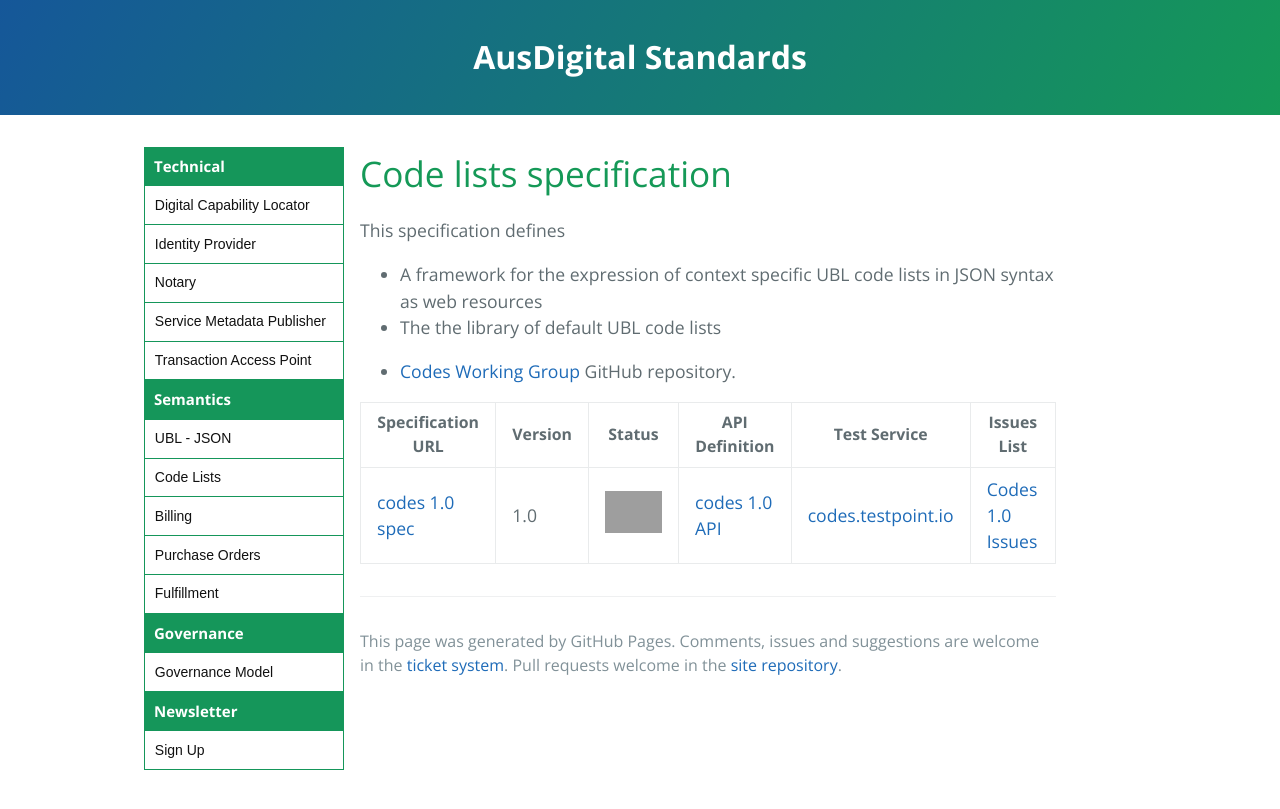
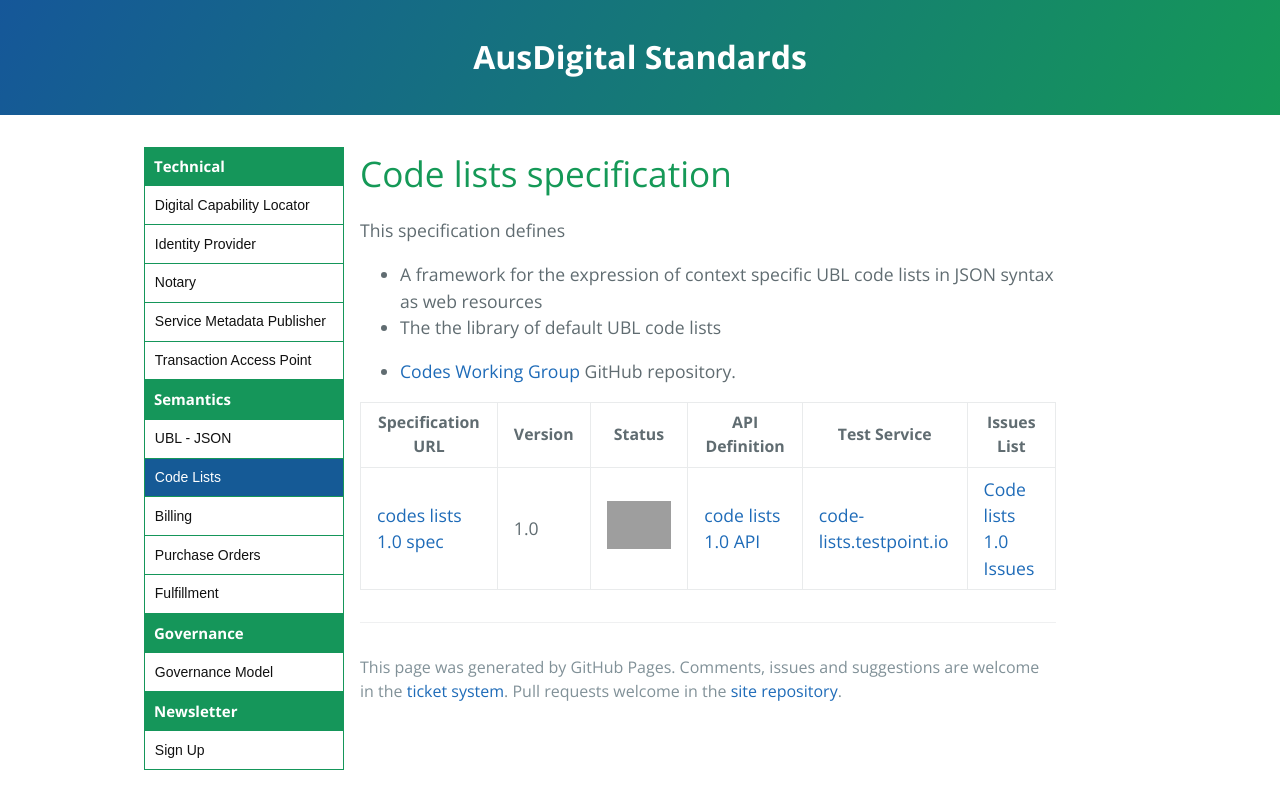
Before and after one commit to ausdigital/ausdigital.github.io, a Jekyll site: the page built from pages/code-lists.md, in a window 1280 px wide. Shown: the top 809 px of the page. Built offline with Jekyll 4.4.1, drawn with Linux system fonts in a browser that asks for light colours; grey boxes are pictures that could not be loaded.

Commit message:
fixed more links

```diff
--- a/pages/code-lists.md
+++ b/pages/code-lists.md
@@ -1,7 +1,7 @@
 ---
 layout: page
 title: code lists
-permalink: /codes/
+permalink: /code-lists/
 ---
 
 # Code lists specification
@@ -14,4 +14,4 @@
 
 | Specification URL | Version | Status | API Definition | Test Service | Issues List |
 | ----------------- | ------  | ------ | -------------- | ------------ | -------- |
-| [codes 1.0 spec](http://code-lists.readthedocs.io/) | 1.0 | ![Draft](http://rfc.unprotocols.org/spec:2/COSS/draft.svg) | [codes 1.0 API](https://swaggerhub.com/api/ausdigital/code-lists/1.0) | [codes.testpoint.io](http://testpoint.io/code-lists.html)  | [Codes 1.0 Issues](https://github.com/ausdigital/code-lists/issues)  |
+| [codes lists 1.0 spec](http://code-lists.readthedocs.io/) | 1.0 | ![Draft](http://rfc.unprotocols.org/spec:2/COSS/draft.svg) | [code lists 1.0 API](https://swaggerhub.com/api/ausdigital/code-lists/1.0) | [code-lists.testpoint.io](http://testpoint.io/code-lists.html)  | [Code lists 1.0 Issues](https://github.com/ausdigital/code-lists/issues)  |
```
